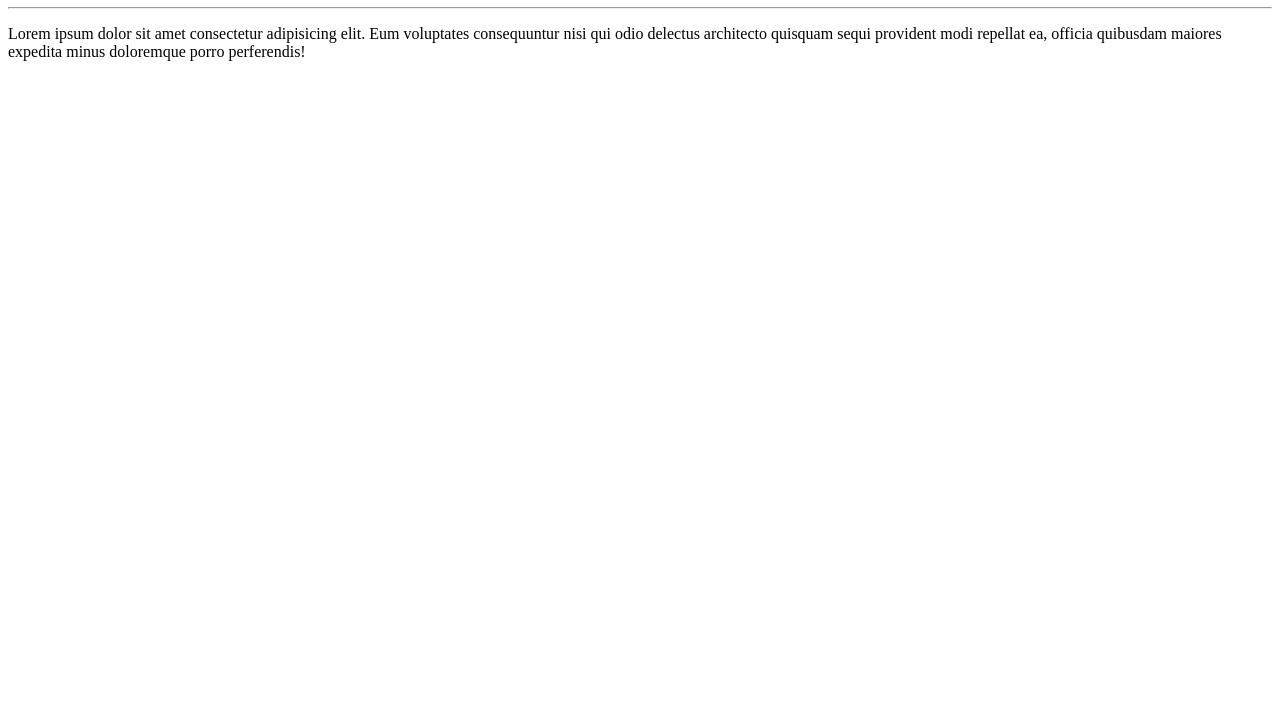
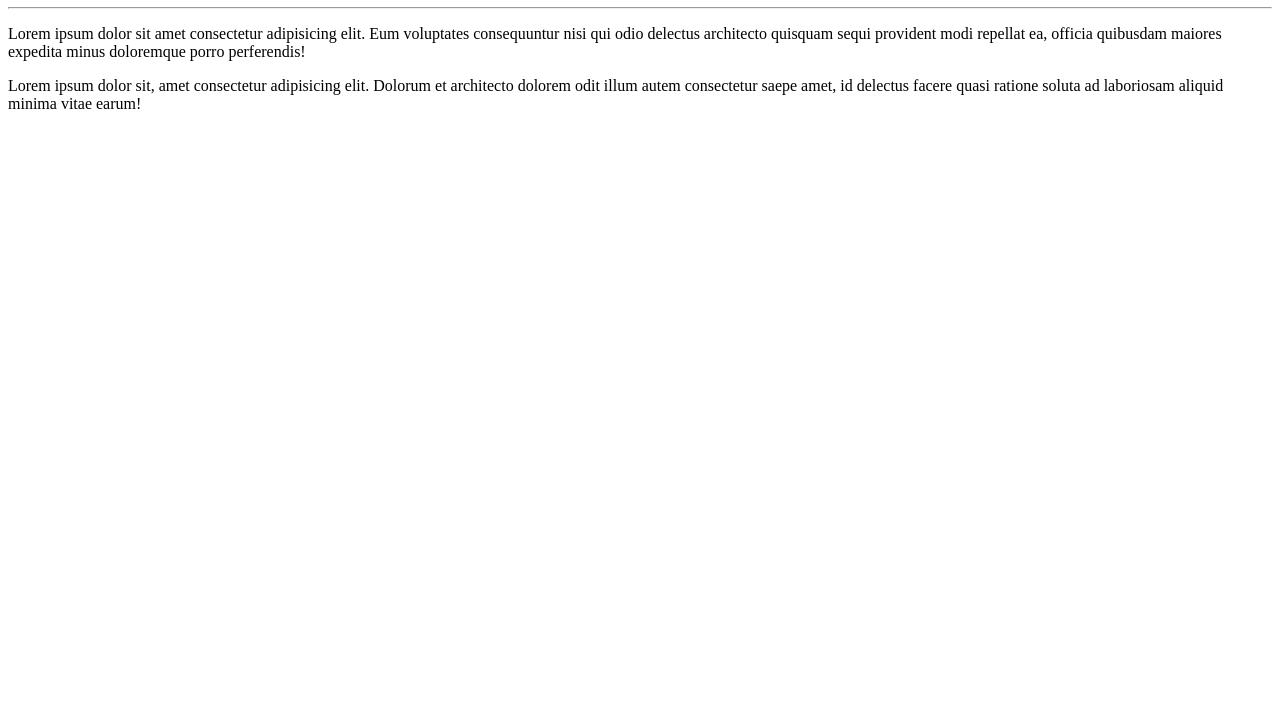
Before and after one commit to eurebecapereira/ola-mundo, a plain HTML site: page site-exemplo/index.html in a window 1280 px wide. Shown: the part 73-800 px from the top of the page. Drawn offline with Linux system fonts and the light colour scheme.

Commit message:
adicionei um parágrafo

```diff
--- a/site-exemplo/index.html
+++ b/site-exemplo/index.html
@@ -10,6 +10,7 @@
     <h1>Olá, Mundo!</h1>
     <hr>
     <p>Lorem ipsum dolor sit amet consectetur adipisicing elit. Eum voluptates consequuntur nisi qui odio delectus architecto quisquam sequi provident modi repellat ea, officia quibusdam maiores expedita minus doloremque porro perferendis!</p>
+    <p>Lorem ipsum dolor sit, amet consectetur adipisicing elit. Dolorum et architecto dolorem odit illum autem consectetur saepe amet, id delectus facere quasi ratione soluta ad laboriosam aliquid minima vitae earum!</p>
 
 </body>
 </html>
```
